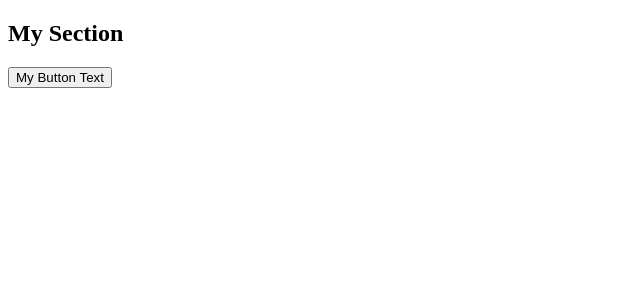
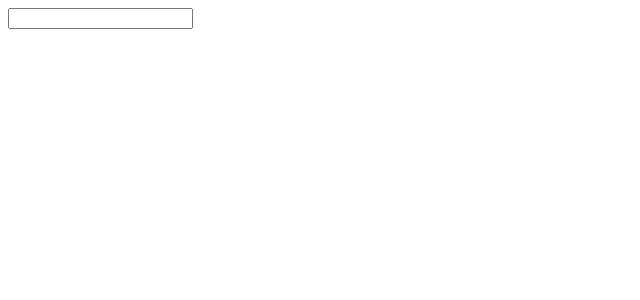
Before and after one commit to bagabobs/learn_react, a React (Create React App) app: page / in a window 1280 px wide. Shown: the top 300 px of the page, without its empty margins (0-640 px from the left). Built offline with nearby package versions, Linux system fonts and the light colour scheme.

Commit message:
multiple event handler

```diff
--- a/src/App.js
+++ b/src/App.js
@@ -1,4 +1,3 @@
-import './App.css';
 
 function App() {
   return (
--- /dev/null
+++ b/src/MyInput.js
@@ -0,0 +1,15 @@
+import {Component} from "react";
+
+export default class MyInput extends Component {
+    onChange() {
+        console.log('changed');
+    }
+
+    onBlur() {
+        console.log('blured');
+    }
+
+    render() {
+        return <input onChange={ this.onChange } onBlur={ this.onBlur }/>
+    }
+}
--- a/src/index.js
+++ b/src/index.js
@@ -1,12 +1,7 @@
-import {Component} from "react";
 import {render} from "react-dom";
-
-import MySection from "./MySection";
-import MyButton from "./MyButton";
+import MyInput from "./MyInput";
 
 render(
-    <MySection>
-        <MyButton>My Button Text</MyButton>
-    </MySection>,
+    <MyInput />,
     document.getElementById('root')
 );
```
